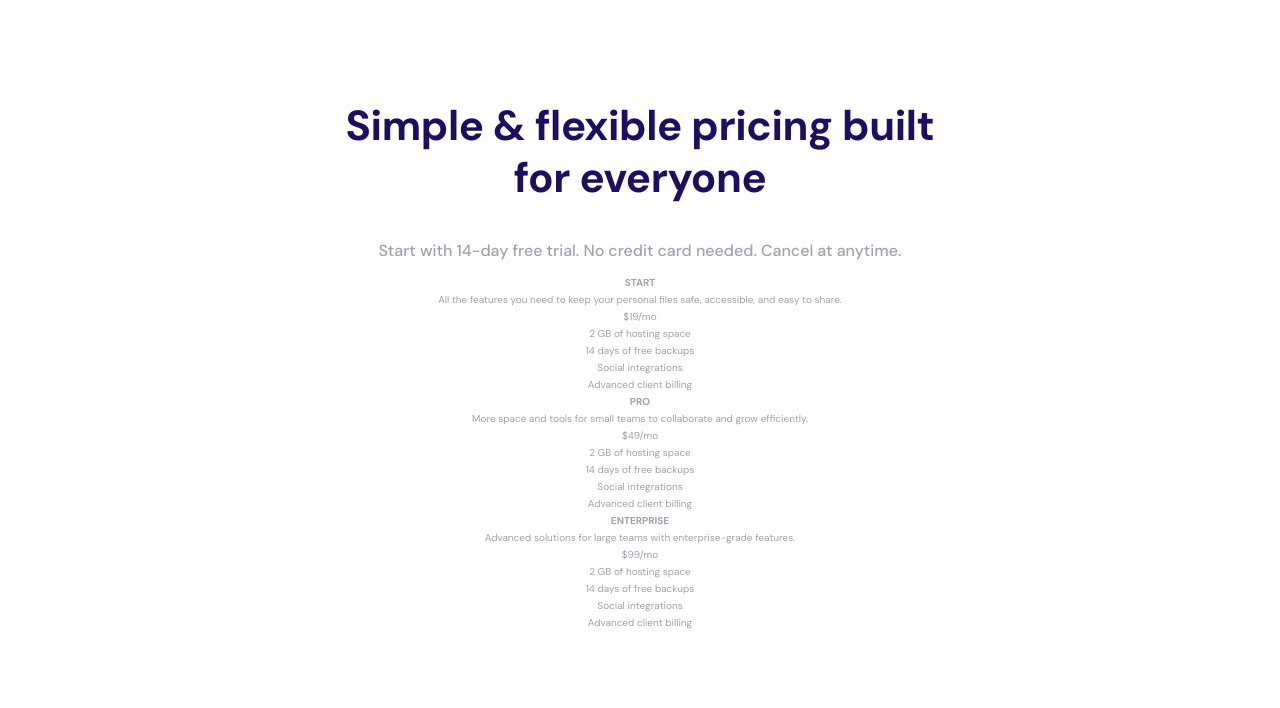
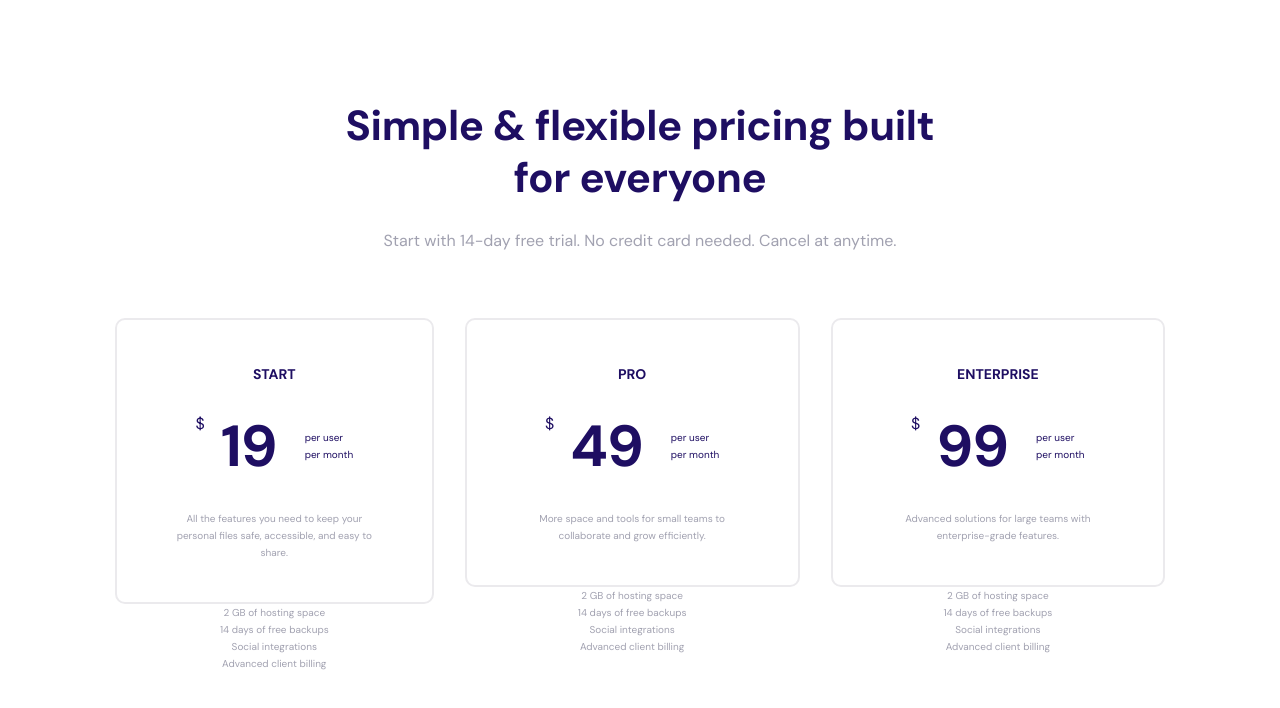
Before and after one commit to AgnieszkaDra/react-landing-signup, a React (Vite) app in the folder frontend/: page /pricing in a window 1280 px wide. Shown: the top 708 px of the page. Built offline with nearby package versions, Linux system fonts and the light colour scheme.

Commit message:
style pricing

```diff
--- a/frontend/src/components/LoginForm.tsx
+++ b/frontend/src/components/LoginForm.tsx
@@ -5,8 +5,8 @@ import { createFieldComponent } from '../ui/elements/createFieldComponent';
 import { email, password } from '../ui/formFields';
 import { Checkbox, Button, DividerWithText, NavigationLink } from '../ui';
 import { useAuth } from '../context/AuthContext';
-import Title from '../typography/Typography';
 import { useNavigate } from 'react-router-dom';
+import Typography from '../typography/Typography';
 
 const EmailField = createFieldComponent(email);
 const PasswordField = createFieldComponent(password);
@@ -119,7 +119,9 @@ const LoginForm = ({
       exit={{ opacity: 0, y: -30 }}
       transition={{ duration: 0.5 }}
     >
-      <Title kind="h3" text="Sign Up Now" className="form__title" />
+      <Typography kind="h3" className="form__title">
+        Sign Up Now
+      </Typography>
       <div className="form__inputs">
         <motion.div whileHover={{ scale: 1.02 }}>
           <EmailField
--- a/frontend/src/components/Panel.tsx
+++ b/frontend/src/components/Panel.tsx
@@ -1,6 +1,6 @@
 import React from 'react';
-import Title from '../typography/Typography';
 import Button from '../ui/Button';
+import Typography from '../typography/Typography';
 
 interface PanelProps {
     className?: string;
@@ -9,13 +9,14 @@ interface PanelProps {
 const Panel: React.FC<PanelProps> = ({ className = '' }) => {
     return (
       <aside className={`panel ${className || ''}`}>
-        <Title kind="h2" text="Generate Awesome Web Pages" className="panel__title" />
-        <Title
-            kind="p"
-            text="The most important part of the Startup is the samples. The samples form a set
-            of 25 usable pages you can use as is or you can add new blocks"
-            className="panel__description"
-        />
+        <Typography kind="h2" className="panel__title">
+          Generate Awesome Web Pages
+        </Typography>
+        <Typography kind="p" className="panel__description">
+          The most important part of the Startup is the samples.
+          The samples form a set of 25 usable pages you can use as is
+          or you can add new blocks.
+        </Typography>
         <Button text='Learn More' backgroundColor='act-third' className='panel__button'/>
       </aside>
     );
--- a/frontend/src/components/Pricing.tsx
+++ b/frontend/src/components/Pricing.tsx
@@ -1,3 +1,4 @@
+import { RxDividerVertical } from "react-icons/rx";
 import data, { features } from "../data/data";
 import Typography from "../typography/Typography";
 import { NavigationLink } from "../ui";
@@ -9,38 +10,55 @@ const Pricing = () => {
 
   return (
     <div className="pricing">
-      <Typography
-        kind="h3"
-        text="Simple & flexible pricing built for everyone"
-        className="pricing__heading"
-      />
-      <Typography
-        kind="p"
-        text="Start with 14-day free trial. No credit card needed. Cancel at anytime."
-        className="pricing__subheading"
-      />
+      <div className="pricing__container">
+ <Typography name="heading" kind="h3" subkind="title" className="pricing__heading">
+    Simple & flexible pricing built for everyone
+  </Typography>
+
+  <Typography name="text" kind="p" className="pricing__subheading">
+    Start with 14-day free trial. No credit card needed. Cancel at anytime.
+  </Typography>
 
   <ul className="pricing__list">
     {pricingIds?.map((id: number) => {
       const item = pricing[id];
       return (
         <li key={id} className="pricing__item">
-              <Typography kind="h4" text={item.title || ''} className="pricing__title" />
-              <Typography kind="p" text={item.description || ''} className="pricing__desc" />
+          <div className="pricing__header price">
+            <div className="price__container">
+              <Typography name="text" kind="p" subkind="label" className="price__title">
+                {item.title || ''}
+              </Typography>
 
-              {item.price !== undefined && (
-                <Typography kind="p" text={`$${item.price}/mo`} className="pricing__price" />
-              )}
+              <div className="price__cost cost">
+                <Typography kind="p" name="text" className="cost__symbol">
+                  {"$"}
+                </Typography>
+                <Typography kind="h2" subkind="header-font" name="heading" className="cost__value">
+                  {`${item.price}` || ''}
+                </Typography>
+                <div className="cost__interval">
+                  <Typography kind="p" className="">
+                    per user
+                  </Typography>
+                  <Typography kind="p" className="">
+                    per month
+                  </Typography>
+                </div>
+              </div>
+              <Typography kind="p" className="price__description">
+                {item.description || ''}
+              </Typography>
+            </div>
+
+          </div>
 
           {item.features && (
             <ul className="pricing__features">
               {item.features.map(({ id: featureId, className }) => {
                 const feature = features.feature[featureId];
                 return (
-                      <li
-                        key={featureId}
-                        className={`pricing__feature ${className || ''}`}
-                      >
+                  <li key={featureId} className={`pricing__feature ${className || ''}`}>
                     {feature?.description}
                   </li>
                 );
@@ -59,6 +77,8 @@ const Pricing = () => {
     })}
   </ul>
       </div>
+
+</div>
   );
 };
 
--- a/frontend/src/components/RegisterForm.tsx
+++ b/frontend/src/components/RegisterForm.tsx
@@ -7,6 +7,7 @@ import { Checkbox, Button, DividerWithText, NavigationLink } from '../ui'
 import { useAuth } from '../context/AuthContext';
 import Title from '../typography/Typography';
 import { useNavigate } from 'react-router-dom';
+import Typography from '../typography/Typography';
 
 const NameField = createFieldComponent(name);
 const EmailField = createFieldComponent(email);
@@ -121,7 +122,9 @@ const RegisterForm = ({ className = '' }: { className?: string }) => {
       exit={{ opacity: 0, y: -30 }}
       transition={{ duration: 0.5 }}
     >
-      <Title kind="h3" text="Join US Now" className="form__title" />
+      <Typography kind="h3" className="form__title">
+        Join Us Now
+      </Typography>
       <div className="form__inputs">
         <motion.div whileHover={{ scale: 1.02 }} >
           <NameField
--- a/frontend/src/index.css
+++ b/frontend/src/index.css
@@ -42,12 +42,12 @@ h1 {
   line-height: 1.1;
 }
 
-h2 {
+/* h2 {
   font-weight: 700;
   font-size: 58px;
   line-height: 70px;
   letter-spacing: -1px;
-}
+} */
 
 h3 {
   font-weight: 700;
--- a/frontend/src/styles/fonts.scss
+++ b/frontend/src/styles/fonts.scss
@@ -19,3 +19,41 @@ body {
     --font-weight-medium: 500;
     --font-weight-bold: 700;
 }
+
+.heading{
+  &.h2 {
+    &.header-font {
+      font-size: 58px;
+      font-weight: map-get($font-weight, large);
+      line-height: 70px;
+      letter-spacing: -1px;;
+      color: $heading;
+
+    }
+  }
+
+  &.h3 {
+    &.title {
+      font-size: map-get($font-size, large);
+      font-size: 42px;
+      font-weight: map-get($font-weight, large);
+      font-weight: 700;
+      line-height: 52px;
+      letter-spacing: -0.4px;
+      color: $heading;
+    }
+  }
+}
+
+.text {
+  &.p {
+    font-weight: 400;
+    font-size: 16px;
+    line-height: 26px;
+    letter-spacing: 0;
+    &.label {
+      font-weight: 700;
+      font-size: 14px;
+      line-height: 26px;}
+  }
+}
--- a/frontend/src/styles/global.scss
+++ b/frontend/src/styles/global.scss
@@ -33,12 +33,12 @@ h1 {
   line-height: 1.1;
 }
 
-h2 {
-  font-weight: 700;
-  font-size: 58px;
-  line-height: 70px;
-  letter-spacing: -1px;
-}
+// h2 {
+//   font-weight: 700;
+//   font-size: 58px;
+//   line-height: 70px;
+//   letter-spacing: -1px;
+// }
 
 h3 {
   font-weight: 700;
--- a/frontend/src/styles/pricing.scss
+++ b/frontend/src/styles/pricing.scss
@@ -6,6 +6,10 @@
     width: 100%;
     min-height: 100vh;
 
+    &__container {
+        margin: 10rem 11.5rem;
+    }
+
     &__heading {
         font-size: map-get($font-size, extra-large);
         color: $heading;
@@ -13,15 +17,74 @@
         margin: auto;
         @include respond(md, lg, xl) {
             width: 61rem;
-            margin-top: 10rem;
         }
     }
 
     &__subheading {
-        font-size: 16px;
-        font-weight: map-get($font-weight, medium);
-        line-height: 26px;
-        padding: 1rem;
-        margin-top: 2.4rem;
+        margin: 2.4rem 0 1rem 0
+    }
+
+    &__list {
+        width: 100%;
+        display: grid;
+        grid-template-columns: repeat(3, auto);
+        grid-gap: 3.1rem;
+        margin-top: 6.4rem;
+        @include respond(md, lg, xl) {
+            flex-direction: row;
+        }
+    }
+
+    &__item {
+        width: 100%;
+    }
+
+    &__header {
+        border: 2px solid $grey;
+        border-radius: 10px;
+        color: $text;
     }
 }
+
+.price {
+    &__container {
+        margin: 4.1rem 5.8rem;
+    }
+    &__cost {
+        margin-top: 2.38rem;
+    }
+    //padding: 3.1rem 5.8rem;
+
+    &__title {
+        color: $heading;
+        text-transform: uppercase;
+    }
+    &__description {
+        text-align: center;
+        margin-top: 2.92rem;
+    }
+}
+
+.cost {
+    display: grid;
+    grid-template-columns: repeat(3, auto);
+    grid-template-rows: 1fr;
+    justify-content: center;
+    color: $heading;
+    &__value {
+        margin-left: 1.6rem;
+        margin-block-start: 0;
+        margin-block-end: 0;
+    }
+    &__interval {
+        margin-left: 2.8rem;
+        display: flex;
+        justify-content: center;
+        align-items: flex-start;
+        flex-direction: column;
+        p {
+            margin-block-start: 0;
+            text-align: start;
+        }
+    }
+}
--- a/frontend/src/typography/Typography.tsx
+++ b/frontend/src/typography/Typography.tsx
@@ -1,13 +1,15 @@
 import React from 'react';
 
 interface TypographyProps {
-  kind: 'h1' | 'h2' | 'h3' | 'h4' | 'h5' | 'p';
-  text: string;
-  className: string;
+  kind: 'h1' | 'h2' | 'h3' | 'h4' | 'h5' | 'p' ;
+  subkind?: 'header-font' | 'title' | 'label';
+  name?: 'heading' | "text";
+  className?: string;
+  children: React.ReactNode;
 }
 
-const Typography: React.FC<TypographyProps> = ({ kind, text, className }) => {
-  return React.createElement(kind, { className }, text);
+const Typography: React.FC<TypographyProps> = ({ kind, subkind = '', name = '', className = '', children }) => {
+  return React.createElement(kind, { className: `${name} ${kind} ${subkind} ${className}` }, children);
 };
 
 export default Typography;
```
Lines whose indentation alone changed are shown as unchanged.
